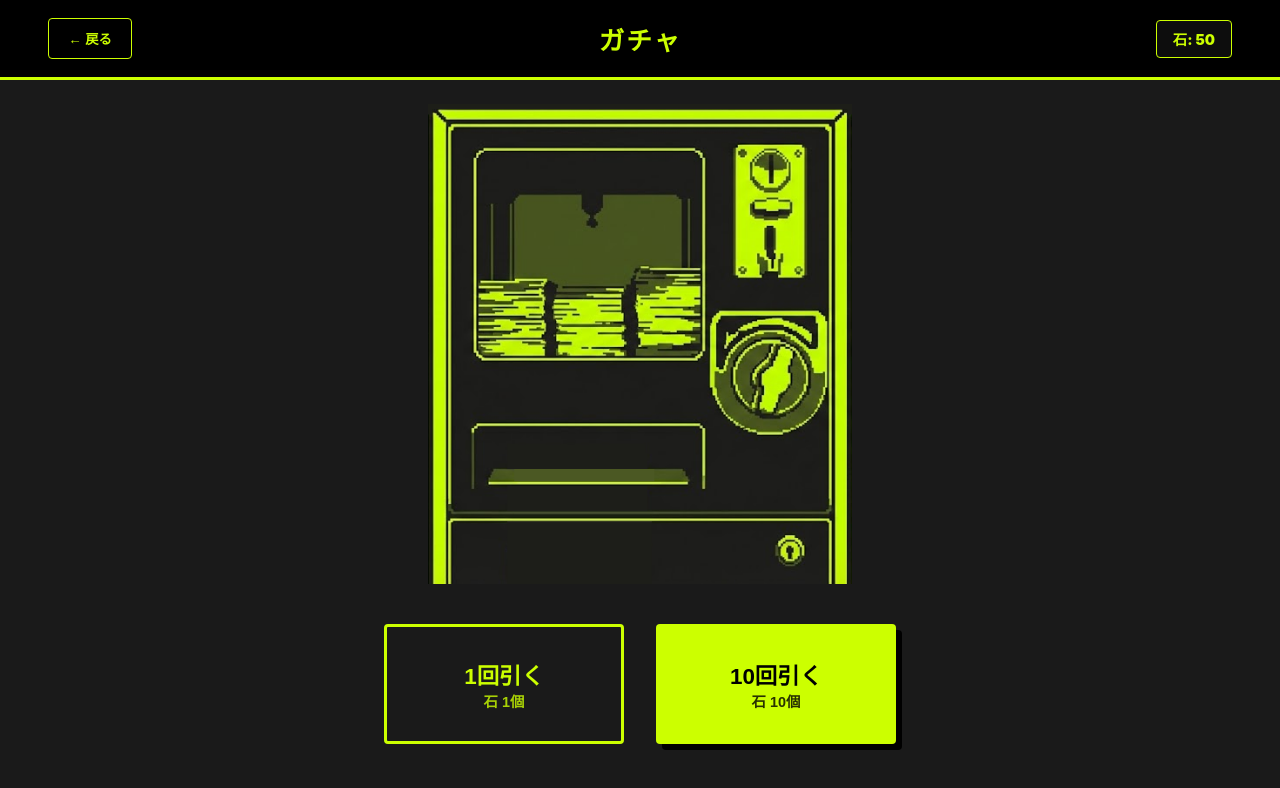
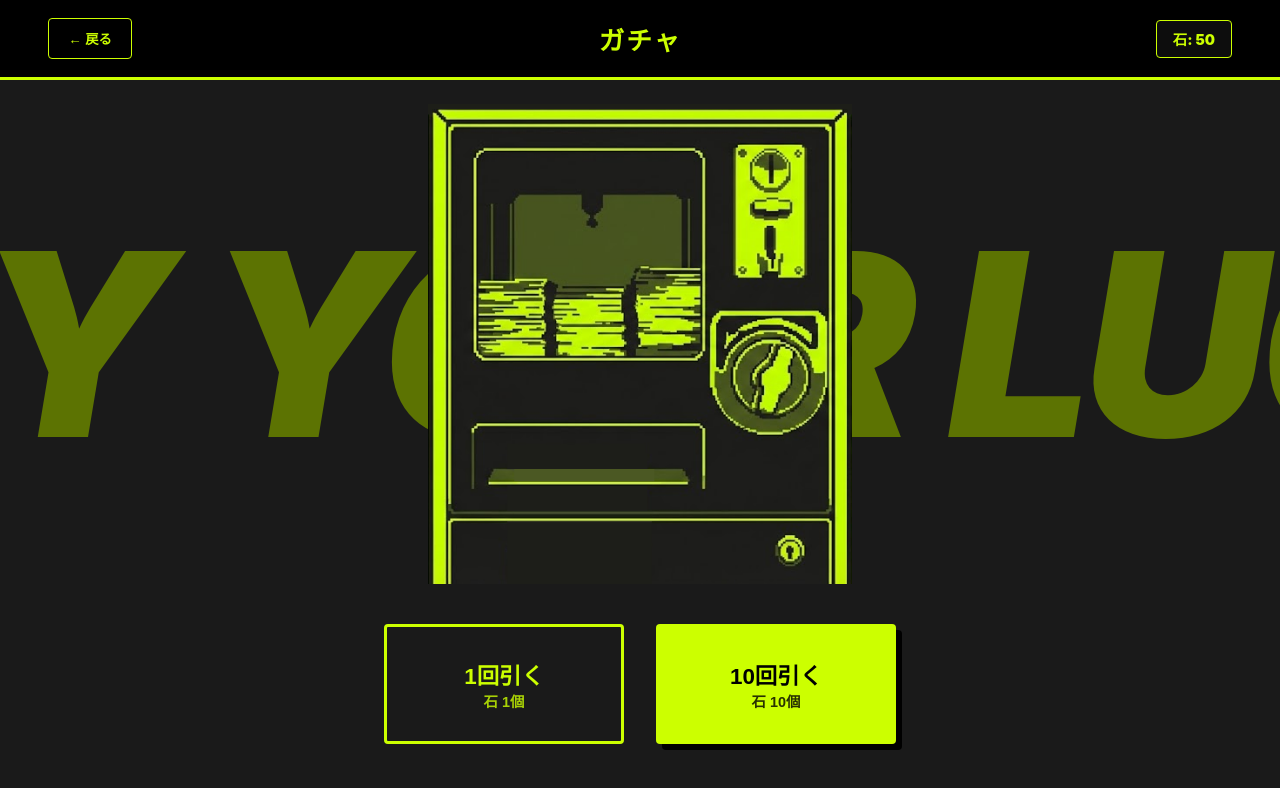
Before and after one commit to shii-park/friends_frontend, a React (Vite) app: page /gacha in a window 1280 px wide. Shown: the top 788 px of the page. Built offline with nearby package versions, Linux system fonts and the light colour scheme.

Commit message:
Update: ガチャバナーの背景テキストサイズを16remに微調整

```diff
--- a/src/App.css
+++ b/src/App.css
@@ -1208,17 +1208,27 @@ body {
 .gacha-banner {
   width: 100%;
   max-width: 800px;
-  height: 60vh; /* 画面の高さの60%に拡大 */
+  height: 60vh;
   display: flex;
   align-items: center;
   justify-content: center;
   color: var(--primary);
+  position: relative;
+  overflow: visible; /* 端が見切れないようにvisibleに変更 */
 }
 
-.gacha-banner h2 {
-  font-size: 3rem;
-  font-weight: 900;
-  text-transform: uppercase;
+.gacha-banner-bg-text {
+  position: absolute;
+  font-size: 16rem; /* 20remから少し縮小してバランス調整 */
+  font-weight: 950;
+  color: #647D00;
+  white-space: nowrap;
+  z-index: 0;
+  user-select: none;
+  font-style: italic;
+  letter-spacing: -0.6rem;
+  opacity: 0.9;
+  pointer-events: none;
 }
 
 .gacha-banner-image {
@@ -1226,6 +1236,8 @@ body {
   height: 100%;
   object-fit: contain; /* 画像全体を表示 */
   border-radius: 4px;
+  position: relative;
+  z-index: 1;
 }
 
 .gacha-actions {
--- a/src/pages/Gacha.tsx
+++ b/src/pages/Gacha.tsx
@@ -42,6 +42,7 @@ const Gacha: React.FC = () => {
 
       <main className="gacha-content">
         <div className="gacha-banner">
+          <div className="gacha-banner-bg-text">TRY YOUR LUCK</div>
           <img src={gachaImage} alt="ガチャバナー" className="gacha-banner-image" />
         </div>
 
```
